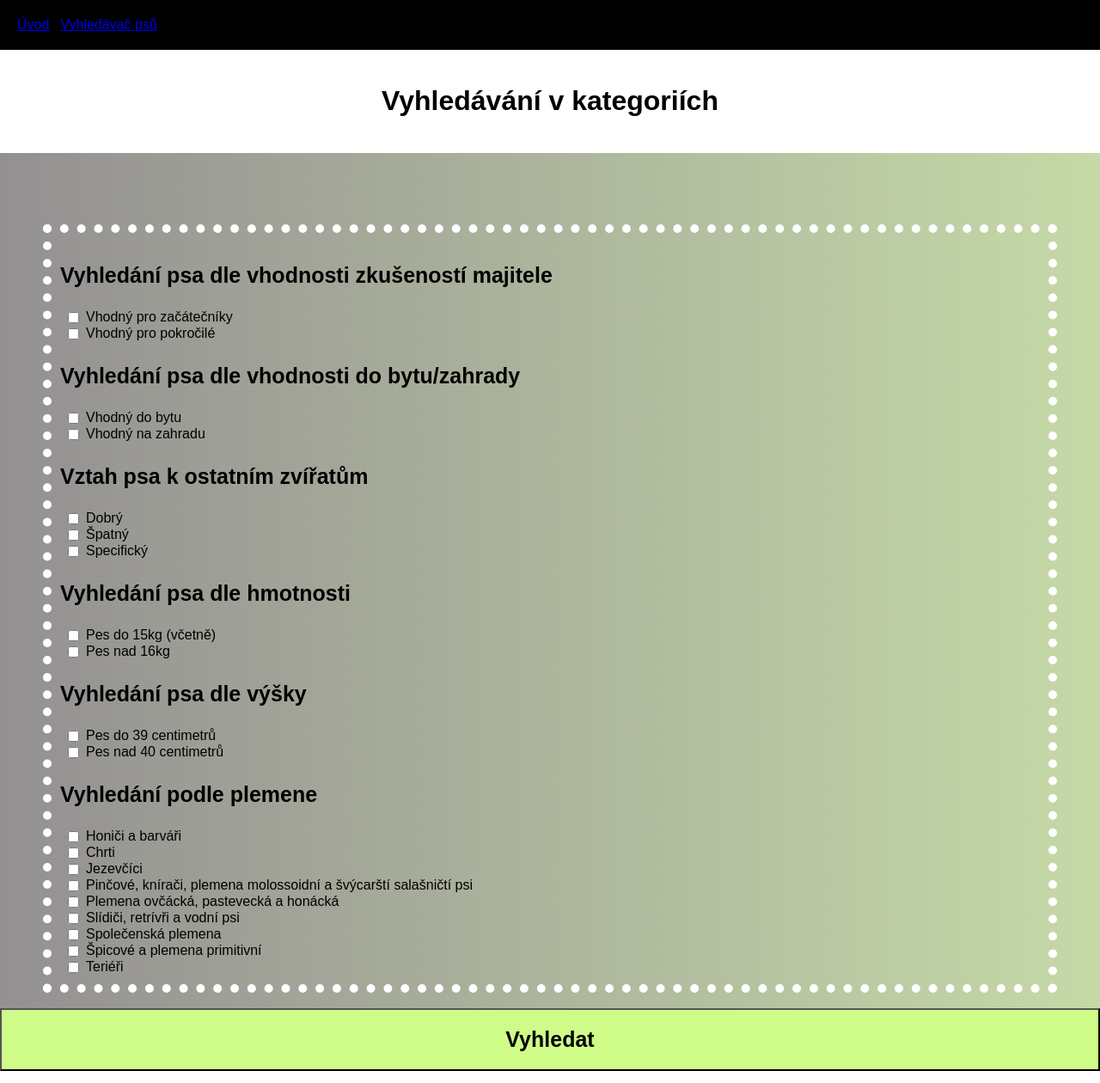
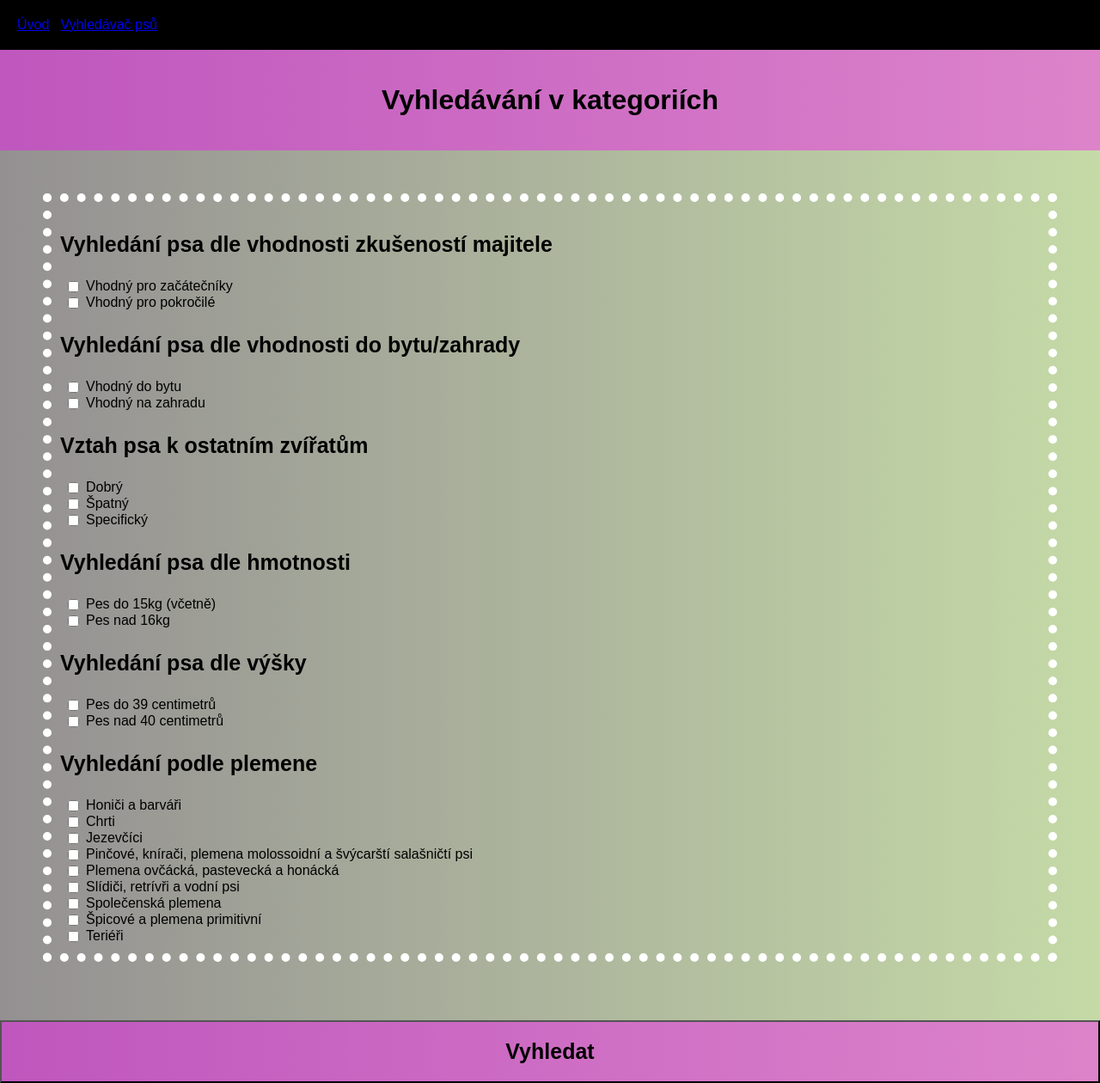
Before and after one commit to terezakuk/Psomat, a Vue app: page /search in a window 1280 px wide. Shown: the whole page at 86% size. Built offline with nearby package versions, Linux system fonts and the light colour scheme.

Commit message:
Pozadí seznamu

```diff
--- a/src/App.vue
+++ b/src/App.vue
@@ -21,7 +21,7 @@
 .home {
   background: #68727c url('/images/background_image.jpg') center/cover no-repeat ;
   display: grid;
-   grid-template-columns: 1fr;
+  grid-template-columns: 1fr;
   grid-template-rows: 100vh;
   font-family: 'Lobster', cursive;
   margin-right: 100px;
@@ -41,7 +41,8 @@
 h1
 {
   text-align: center;
-  padding: 20px;
+  padding: 40px;
+  margin: 0px;
 }
 
 .menu{
--- a/src/components/Dogs.vue
+++ b/src/components/Dogs.vue
@@ -1,5 +1,6 @@
 <template>
-  <div>
+  <div class="vyfiltrovaniPsi">
+    <div class="seznam">
       <p v-if="loading">Načítám data...</p>
       <ul v-if="!loading">
         <!-- <li v-for="pes in psi" v-bind:key="pes.id"> -->
@@ -8,6 +9,7 @@
         </li>
       </ul>
       <p v-if="filtrovaniPsi.length === 0">Žádný pejsek nesplňuje kritéria zadaného filtru.</p>
+    </div>
   </div>
 </template>
 
@@ -85,7 +87,7 @@ function bezFiltru(filter) {
   }
 }
 
-function splnujeRozsah(filterOdDo, pesOdDo){
+function splnujeRozsah(filterOdDo, pesOdDo) {
   if (filterOdDo.do < pesOdDo.od) {
     return false;
   }
@@ -94,7 +96,6 @@ function splnujeRozsah(filterOdDo, pesOdDo){
   }
   return true;
 }
-
 
 function splnujePesFiltry(hafan, filter) {
   let splnuje = true;
@@ -151,8 +152,6 @@ function splnujePesFiltry(hafan, filter) {
   return splnuje;
 }
 
-
-
 function pouzitBooleanFilter(boolFilter) {
   if (boolFilter != null) {
     return true;
@@ -171,4 +170,19 @@ function pouzitArrayFilter(arrayFilter) {
 </script>
 
 <style>
+.vyfiltrovaniPsi {
+  background-image: linear-gradient(
+    to right,
+    rgb(148, 144, 146),
+    rgb(197, 218, 167)
+  );
+  display: grid;
+}
+.seznam {
+  margin: 50px;
+  padding: 10px;
+  background-image: linear-gradient(to right, rgb(207, 251, 136));
+  border: 10px dotted white;
+  grid-template-columns: 30px auto;
+}
 </style>
--- a/src/components/Filter.vue
+++ b/src/components/Filter.vue
@@ -1,6 +1,5 @@
 <template>
   <div class="vyhledavac">
-    <h1></h1>
 
     <div class="selekce">
       <h3 class="selektor">Vyhledání psa dle vhodnosti zkušeností majitele</h3>
@@ -137,15 +136,14 @@ function mapujBoolean(bool) {
   display: grid;
 }
 .tlacitko {
-padding: 20px;
-font-size: 25px;
-font-weight: bold;
-background-color:  rgb(207, 251, 136);
+  padding: 20px;
+  font-size: 25px;
+  font-weight: bold;
+  background-color: rgba(255, 0, 255, 0.4);
 }
 .selekce {
   display: grid;
-  margin-left: 50px;
-  margin-right: 50px;
+  margin: 50px;
   padding: 10px;
   background-image: linear-gradient(to right, rgb(207, 251, 136));
   border: 10px dotted white;
--- a/src/views/Search.vue
+++ b/src/views/Search.vue
@@ -1,10 +1,13 @@
 <template>
   <div>
-    <h1>Vyhledávání v kategoriích</h1>
+    <div class="nadpisVyhledavani">
+      <div class="nadpisVyhledavaniDruhy">
+        <h1>Vyhledávání v kategoriích</h1>
+      </div>
+    </div>
     <filter-psu v-on:filtruj="filtruj($event)" />
     <div v-if="vyhledej">
       <dogs v-bind:filter="filter" />
-
     </div>
   </div>
 </template>
@@ -13,7 +16,7 @@
 import Filter from "@/components/Filter.vue";
 import Dogs from "@/components/Dogs.vue";
 export default {
-   data() {
+  data() {
     return {
       filter: {},
       vyhledej: false
@@ -29,11 +32,19 @@ export default {
       this.filter = filter;
       this.vyhledej = true;
     }
-
   }
 };
 </script>
 
 <style>
-
+.nadpisVyhledavani {
+  background-image: linear-gradient(
+    to right,
+    rgb(148, 144, 146),
+    rgb(197, 218, 167)
+  );
+}
+.nadpisVyhledavaniDruhy {
+  background-color: rgba(255, 0, 255, 0.4);
+}
 </style>
```
Lines whose indentation alone changed are shown as unchanged.
